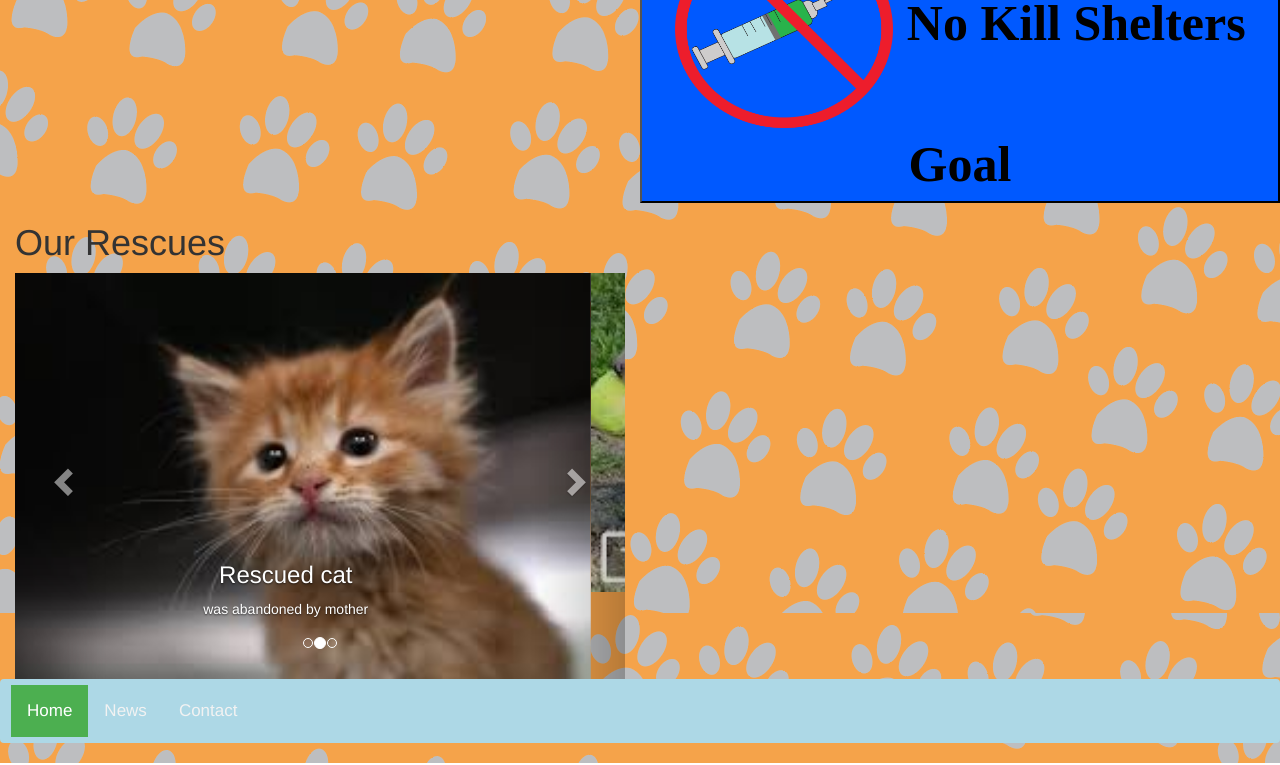
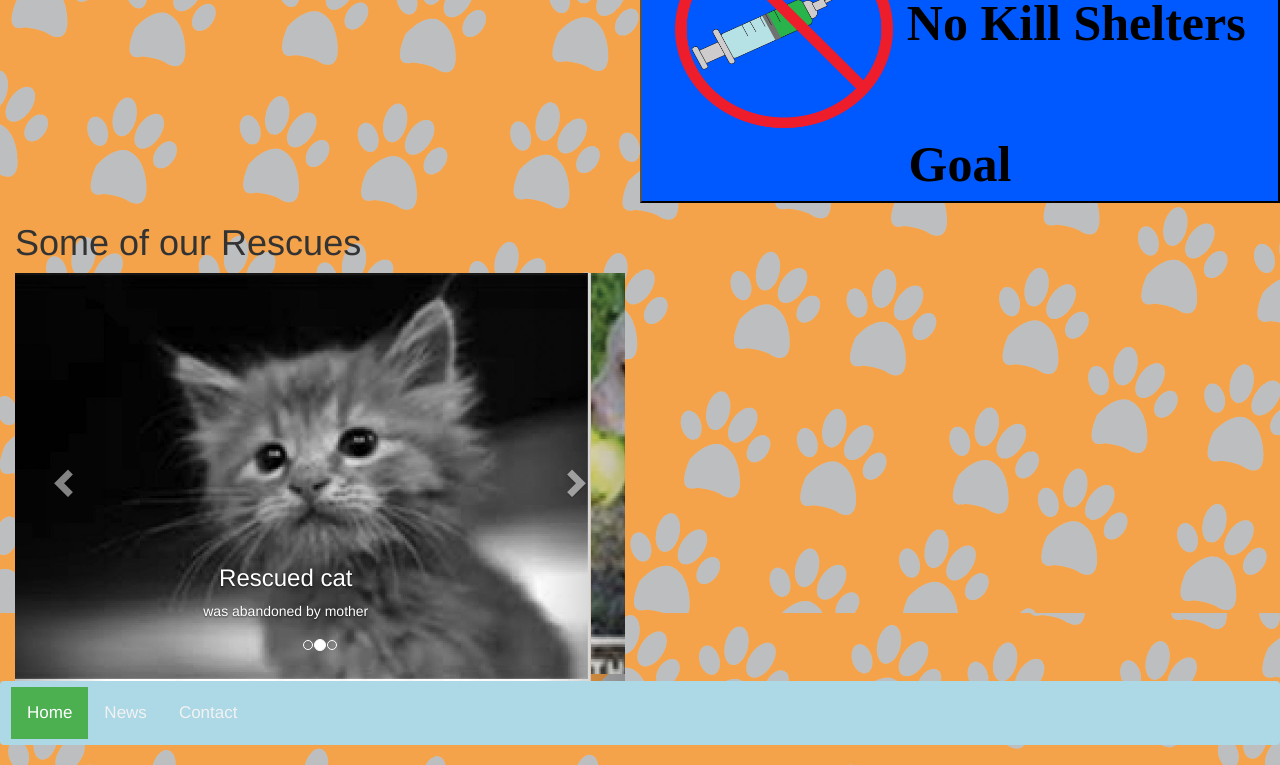
Before and after one commit to gilnun349/BFAS, a plain HTML site: page index.html in a window 1280 px wide. Shown: the part 967-1732 px from the top of the page. Drawn offline with nearby package versions, Linux system fonts and the light colour scheme; a web font is replaced by a local one.

Commit message:
update on carousel

```diff
--- a/index.html
+++ b/index.html
@@ -3,7 +3,7 @@
 
 <head>
   <meta charset="utf-8">
-  <title>Bfas</title>
+  <title>Best Friend Animal Society</title>
   <link href="style.css" type="text/css" rel="stylesheet">
   <meta name="viewport" content="width=device-width, initial-scale=1">
 
@@ -124,7 +124,7 @@
     Shelters Goal</button>
 
   <div class="container col-sm-12 col-md-12 col-lg-6">
-    <h1>Our Rescues</h1>
+    <h1>Some of our Rescues</h1>
     <div id="myCarousel" class="carousel slide" data-ride="carousel">
 
       <ol class="carousel-indicators">
@@ -137,7 +137,7 @@
       <div class="carousel-inner">
 
         <div class="item active">
-          <img src="images/kat.jpg" alt="kat" style="width: 700px;">
+          <img src="images/catt.jpg" alt="kat" style="width: 700px;">
           <div class="carousel-caption">
             <h3>Rescued cat</h3>
             <p>was abandoned by mother</p>
@@ -145,7 +145,7 @@
         </div>
 
         <div class="item ">
-          <img src="images/thennow.jpg" alt="pit" style="width: 700px;">
+          <img src="images/thennow copy.jpg" alt="pit" style="width: 700px;">
           <div class="carousel-caption">
             <h3>Chico</h3>
             <p>Abandoned by owner</p>
--- a/style.css
+++ b/style.css
@@ -175,7 +175,7 @@ IMG.displayed {
 .footer {
   width: 100%;
   height: 200px;
-  margin-top: 30px;
+  margin-top: 40px;
   margin-bottom: 0px;
   z-index: 12;
   background-color: rgb(134, 147, 158);
```
Also changed, not shown: images/6.jpg, images/catt.jpg (added), images/thennow copy.jpg (added), kill.html (added), 3 other files.
